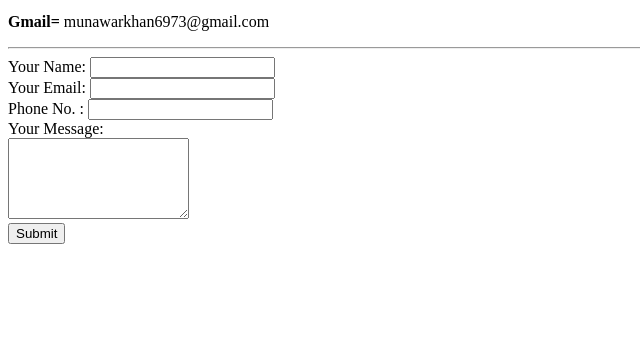
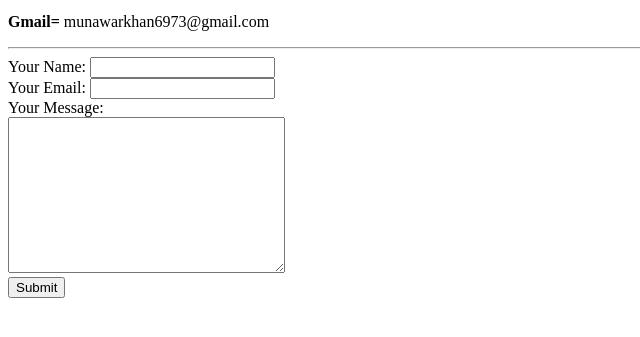
Before and after one commit to munawarkhan7/cv, a plain HTML site: page contactme.html in a window 1280 px wide. Shown: the part 101-438 px from the top of the page, without its empty margins (0-640 px from the left). Drawn offline with Linux system fonts and the light colour scheme.

Commit message:
Update contactme.html
made some changes in contactme page

```diff
--- a/contactme.html
+++ b/contactme.html
@@ -17,12 +17,10 @@
   <input type="email" name="yourEmail" value="">
   <br>
 
-  <label>Phone No.  : </label>
-  <input type="number" name="yourNumber" value="">
-  <br>
+
   <label>Your Message:</label>
   <br>
-  <textarea name="yourMessage" rows="5" cols="20"></textarea>
+  <textarea name="yourMessage" rows="10" cols="32"></textarea>
   <br>
   <input type="submit" name="">
 
```
